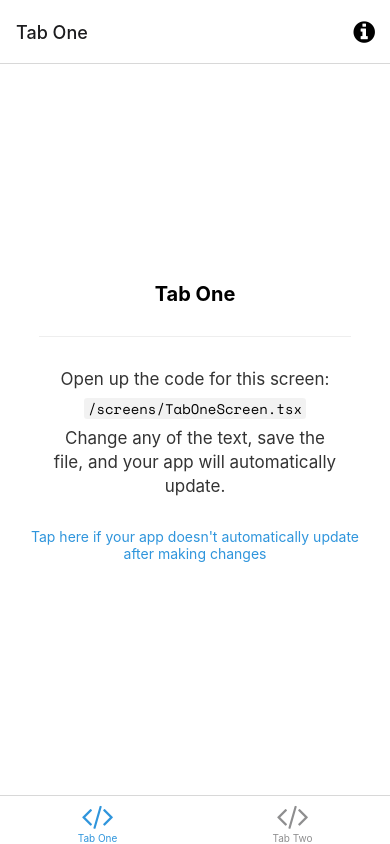
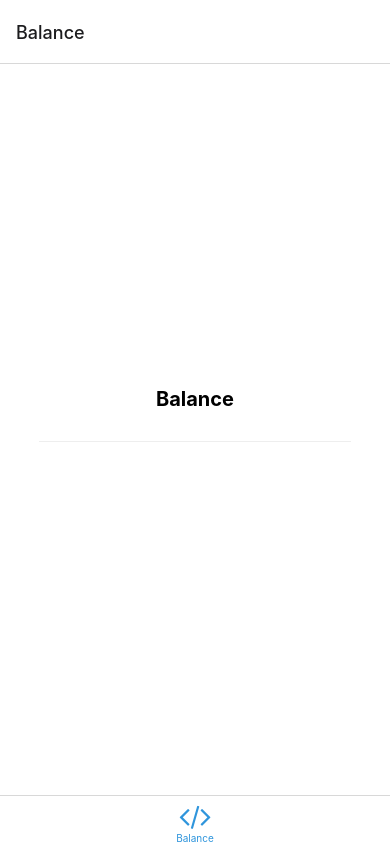
Before and after one commit to NiceColors/Balance, a React Native app: screen /Home in a window 390 px wide. Built offline with nearby package versions, Linux system fonts and the light colour scheme; what expo-linking would draw is missing.

Commit message:
Nome do app

```diff
--- a/app.json
+++ b/app.json
@@ -1,7 +1,7 @@
 {
   "expo": {
-    "name": "felpocalorias",
-    "slug": "felpocalorias",
+    "name": "Balance",
+    "slug": "balance",
     "version": "1.0.0",
     "orientation": "portrait",
     "icon": "./assets/images/icon.png",
--- a/hooks/useCachedResources.ts
+++ b/hooks/useCachedResources.ts
@@ -6,19 +6,16 @@ import { useEffect, useState } from 'react';
 export default function useCachedResources() {
   const [isLoadingComplete, setLoadingComplete] = useState(false);
 
-  // Load any resources or data that we need prior to rendering the app
   useEffect(() => {
     async function loadResourcesAndDataAsync() {
       try {
         SplashScreen.preventAutoHideAsync();
 
-        // Load fonts
         await Font.loadAsync({
           ...FontAwesome.font,
           'space-mono': require('../assets/fonts/SpaceMono-Regular.ttf'),
         });
       } catch (e) {
-        // We might want to provide this error information to an error reporting service
         console.warn(e);
       } finally {
         setLoadingComplete(true);
--- a/hooks/useColorScheme.ts
+++ b/hooks/useColorScheme.ts
@@ -1,8 +1,5 @@
 import { ColorSchemeName, useColorScheme as _useColorScheme } from 'react-native';
 
-// The useColorScheme value is always either light or dark, but the built-in
-// type suggests that it can be null. This will not happen in practice, so this
-// makes it a bit easier to work with.
 export default function useColorScheme(): NonNullable<ColorSchemeName> {
   return _useColorScheme() as NonNullable<ColorSchemeName>;
 }
--- a/navigation/LinkingConfiguration.ts
+++ b/navigation/LinkingConfiguration.ts
@@ -15,16 +15,13 @@ const linking: LinkingOptions<RootStackParamList> = {
     screens: {
       Root: {
         screens: {
-          TabOne: {
+
+          Home: {
             screens: {
               TabOneScreen: 'one',
             },
           },
-          TabTwo: {
-            screens: {
-              TabTwoScreen: 'two',
-            },
-          },
+
         },
       },
       Modal: 'modal',
--- a/navigation/index.tsx
+++ b/navigation/index.tsx
@@ -1,22 +1,18 @@
-/**
- * If you are not familiar with React Navigation, refer to the "Fundamentals" guide:
- * https://reactnavigation.org/docs/getting-started
- *
- */
+import * as React from 'react';
+
 import { FontAwesome } from '@expo/vector-icons';
 import { createBottomTabNavigator } from '@react-navigation/bottom-tabs';
 import { NavigationContainer, DefaultTheme, DarkTheme } from '@react-navigation/native';
 import { createNativeStackNavigator } from '@react-navigation/native-stack';
-import * as React from 'react';
 import { ColorSchemeName, Pressable } from 'react-native';
 
 import Colors from '../constants/Colors';
 import useColorScheme from '../hooks/useColorScheme';
-import ModalScreen from '../screens/ModalScreen';
 import NotFoundScreen from '../screens/NotFoundScreen';
-import TabOneScreen from '../screens/TabOneScreen';
-import TabTwoScreen from '../screens/TabTwoScreen';
+import Home from '../screens/Home';
+
 import { RootStackParamList, RootTabParamList, RootTabScreenProps } from '../types';
+
 import LinkingConfiguration from './LinkingConfiguration';
 
 export default function Navigation({ colorScheme }: { colorScheme: ColorSchemeName }) {
@@ -29,10 +25,6 @@ export default function Navigation({ colorScheme }: { colorScheme: ColorSchemeNa
   );
 }
 
-/**
- * A root stack navigator is often used for displaying modals on top of all other content.
- * https://reactnavigation.org/docs/modal
- */
 const Stack = createNativeStackNavigator<RootStackParamList>();
 
 function RootNavigator() {
@@ -40,17 +32,10 @@ function RootNavigator() {
     <Stack.Navigator>
       <Stack.Screen name="Root" component={BottomTabNavigator} options={{ headerShown: false }} />
       <Stack.Screen name="NotFound" component={NotFoundScreen} options={{ title: 'Oops!' }} />
-      <Stack.Group screenOptions={{ presentation: 'modal' }}>
-        <Stack.Screen name="Modal" component={ModalScreen} />
-      </Stack.Group>
     </Stack.Navigator>
   );
 }
 
-/**
- * A bottom tab navigator displays tab buttons on the bottom of the display to switch screens.
- * https://reactnavigation.org/docs/bottom-tab-navigator
- */
 const BottomTab = createBottomTabNavigator<RootTabParamList>();
 
 function BottomTabNavigator() {
@@ -58,47 +43,22 @@ function BottomTabNavigator() {
 
   return (
     <BottomTab.Navigator
-      initialRouteName="TabOne"
       screenOptions={{
         tabBarActiveTintColor: Colors[colorScheme].tint,
       }}>
       <BottomTab.Screen
-        name="TabOne"
-        component={TabOneScreen}
-        options={({ navigation }: RootTabScreenProps<'TabOne'>) => ({
-          title: 'Tab One',
+        name="Home"
+        component={Home}
+        options={({ navigation }) => ({
+          title: 'Balance',
           tabBarIcon: ({ color }) => <TabBarIcon name="code" color={color} />,
-          headerRight: () => (
-            <Pressable
-              onPress={() => navigation.navigate('Modal')}
-              style={({ pressed }) => ({
-                opacity: pressed ? 0.5 : 1,
-              })}>
-              <FontAwesome
-                name="info-circle"
-                size={25}
-                color={Colors[colorScheme].text}
-                style={{ marginRight: 15 }}
-              />
-            </Pressable>
-          ),
+
         })}
-      />
-      <BottomTab.Screen
-        name="TabTwo"
-        component={TabTwoScreen}
-        options={{
-          title: 'Tab Two',
-          tabBarIcon: ({ color }) => <TabBarIcon name="code" color={color} />,
-        }}
       />
     </BottomTab.Navigator>
   );
 }
 
-/**
- * You can explore the built-in icon families and icons on the web at https://icons.expo.fyi/
- */
 function TabBarIcon(props: {
   name: React.ComponentProps<typeof FontAwesome>['name'];
   color: string;
--- a/package.json
+++ b/package.json
@@ -1,5 +1,5 @@
 {
-  "name": "felpocalorias",
+  "name": "balance",
   "version": "1.0.0",
   "main": "node_modules/expo/AppEntry.js",
   "scripts": {
--- a/screens/ModalScreen.tsx
+++ b/screens/Home.tsx
@@ -1,18 +1,14 @@
-import { StatusBar } from 'expo-status-bar';
-import { Platform, StyleSheet } from 'react-native';
+import { StyleSheet } from 'react-native';
 
 import EditScreenInfo from '../components/EditScreenInfo';
 import { Text, View } from '../components/Themed';
+import { RootTabScreenProps } from '../types';
 
-export default function ModalScreen() {
+export default function TabOneScreen({ navigation }: RootTabScreenProps<'Home'>) {
   return (
     <View style={styles.container}>
-      <Text style={styles.title}>Modal</Text>
+      <Text style={styles.title}>Balance</Text>
       <View style={styles.separator} lightColor="#eee" darkColor="rgba(255,255,255,0.1)" />
-      <EditScreenInfo path="/screens/ModalScreen.tsx" />
-
-      {/* Use a light status bar on iOS to account for the black space above the modal */}
-      <StatusBar style={Platform.OS === 'ios' ? 'light' : 'auto'} />
     </View>
   );
 }
--- a/screens/NotFoundScreen.tsx
+++ b/screens/NotFoundScreen.tsx
@@ -5,32 +5,8 @@ import { RootStackScreenProps } from '../types';
 
 export default function NotFoundScreen({ navigation }: RootStackScreenProps<'NotFound'>) {
   return (
-    <View style={styles.container}>
-      <Text style={styles.title}>This screen doesn't exist.</Text>
-      <TouchableOpacity onPress={() => navigation.replace('Root')} style={styles.link}>
-        <Text style={styles.linkText}>Go to home screen!</Text>
-      </TouchableOpacity>
+    <View>
+
     </View>
   );
 }
-
-const styles = StyleSheet.create({
-  container: {
-    flex: 1,
-    alignItems: 'center',
-    justifyContent: 'center',
-    padding: 20,
-  },
-  title: {
-    fontSize: 20,
-    fontWeight: 'bold',
-  },
-  link: {
-    marginTop: 15,
-    paddingVertical: 15,
-  },
-  linkText: {
-    fontSize: 14,
-    color: '#2e78b7',
-  },
-});
--- a/screens/TabOneScreen.tsx
+++ /dev/null
@@ -1,32 +0,0 @@
-import { StyleSheet } from 'react-native';
-
-import EditScreenInfo from '../components/EditScreenInfo';
-import { Text, View } from '../components/Themed';
-import { RootTabScreenProps } from '../types';
-
-export default function TabOneScreen({ navigation }: RootTabScreenProps<'TabOne'>) {
-  return (
-    <View style={styles.container}>
-      <Text style={styles.title}>Tab One</Text>
-      <View style={styles.separator} lightColor="#eee" darkColor="rgba(255,255,255,0.1)" />
-      <EditScreenInfo path="/screens/TabOneScreen.tsx" />
-    </View>
-  );
-}
-
-const styles = StyleSheet.create({
-  container: {
-    flex: 1,
-    alignItems: 'center',
-    justifyContent: 'center',
-  },
-  title: {
-    fontSize: 20,
-    fontWeight: 'bold',
-  },
-  separator: {
-    marginVertical: 30,
-    height: 1,
-    width: '80%',
-  },
-});
--- a/screens/TabTwoScreen.tsx
+++ /dev/null
@@ -1,31 +0,0 @@
-import { StyleSheet } from 'react-native';
-
-import EditScreenInfo from '../components/EditScreenInfo';
-import { Text, View } from '../components/Themed';
-
-export default function TabTwoScreen() {
-  return (
-    <View style={styles.container}>
-      <Text style={styles.title}>Tab Two</Text>
-      <View style={styles.separator} lightColor="#eee" darkColor="rgba(255,255,255,0.1)" />
-      <EditScreenInfo path="/screens/TabTwoScreen.tsx" />
-    </View>
-  );
-}
-
-const styles = StyleSheet.create({
-  container: {
-    flex: 1,
-    alignItems: 'center',
-    justifyContent: 'center',
-  },
-  title: {
-    fontSize: 20,
-    fontWeight: 'bold',
-  },
-  separator: {
-    marginVertical: 30,
-    height: 1,
-    width: '80%',
-  },
-});
--- a/types.tsx
+++ b/types.tsx
@@ -25,8 +25,7 @@ export type RootStackScreenProps<Screen extends keyof RootStackParamList> = Nati
 >;
 
 export type RootTabParamList = {
-  TabOne: undefined;
-  TabTwo: undefined;
+  Home: undefined;
 };
 
 export type RootTabScreenProps<Screen extends keyof RootTabParamList> = CompositeScreenProps<
```
Also changed, not shown: 1 other file (tests, documents, lock files or other folders).
